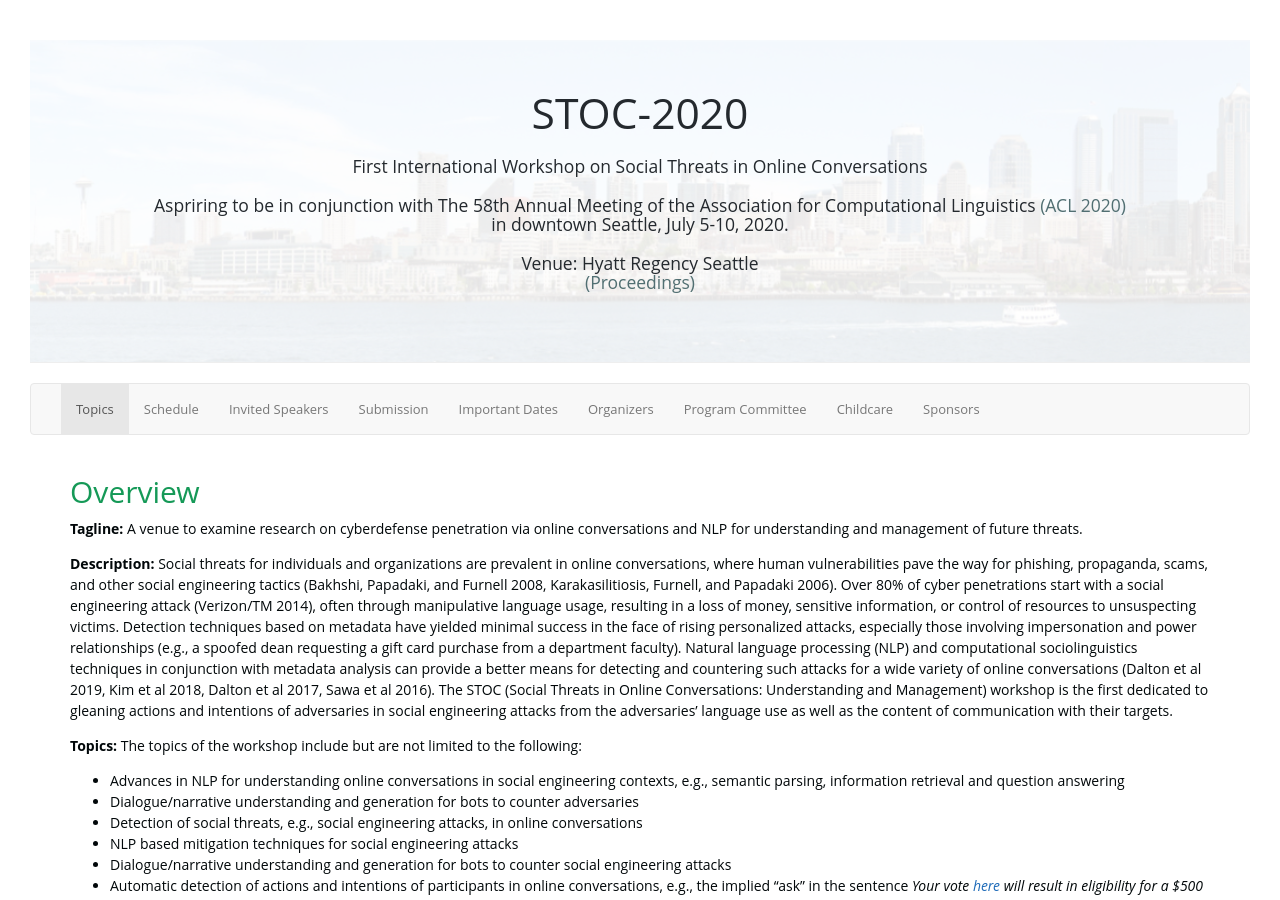
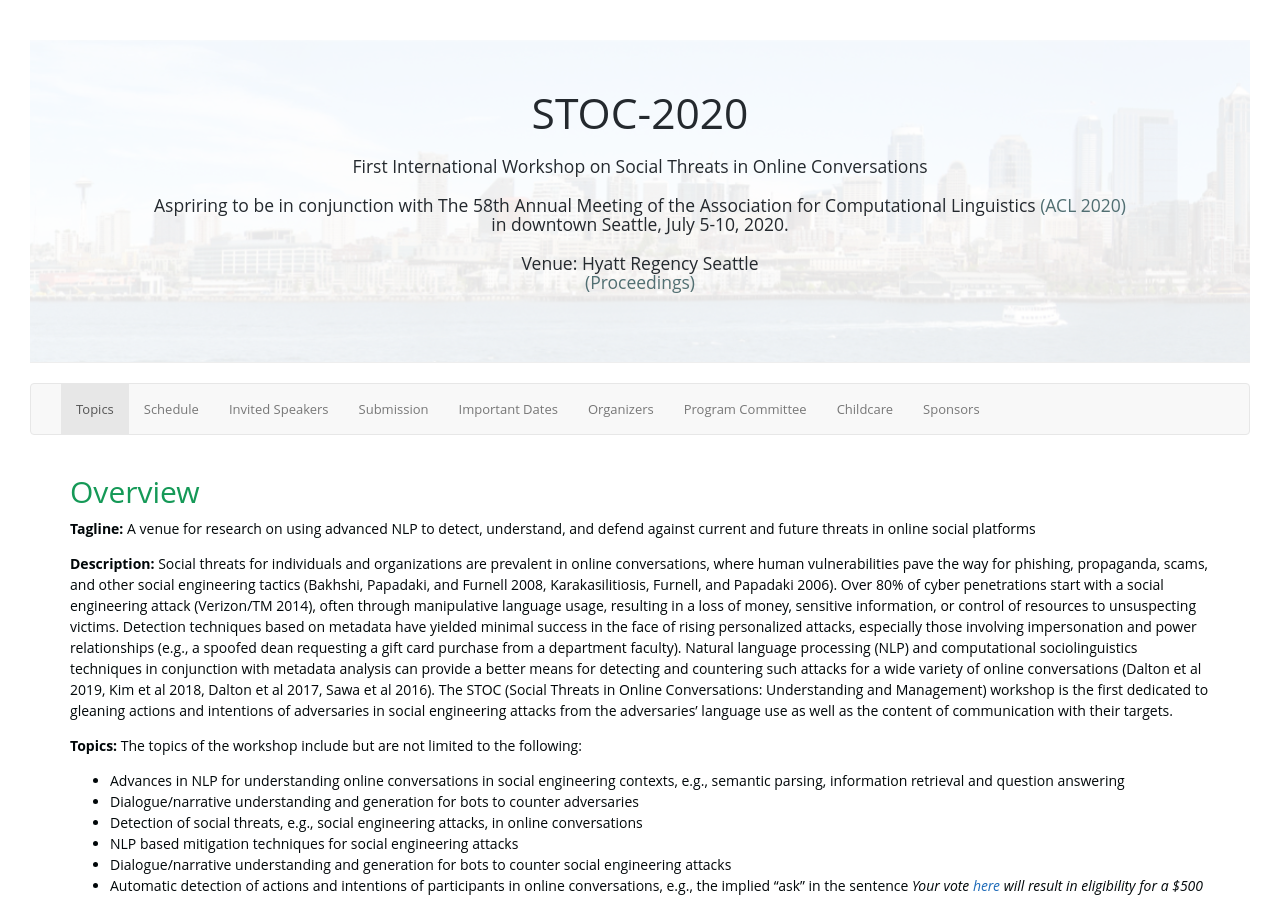
Before and after one commit to social-threats/social-threats.github.io, a Jekyll site: the page built from index.html, in a window 1280 px wide and 900 px high. Built offline with Jekyll 4.4.1, drawn with Linux system fonts in a browser that asks for light colours; nearby versions of some CDN libraries.

Commit message:
updated tagline

```diff
--- a/_includes/_STOC_2020/description.html
+++ b/_includes/_STOC_2020/description.html
@@ -1,7 +1,7 @@
 <h2>Overview</h2>
 
 <p>
-    <b>Tagline:</b> A venue to examine research on cyberdefense penetration via online conversations and NLP for understanding and management of future threats.
+    <b>Tagline:</b> A venue for research on using advanced NLP to detect, understand, and defend against current and future threats in online social platforms
 </p>
 
 <p>
```
